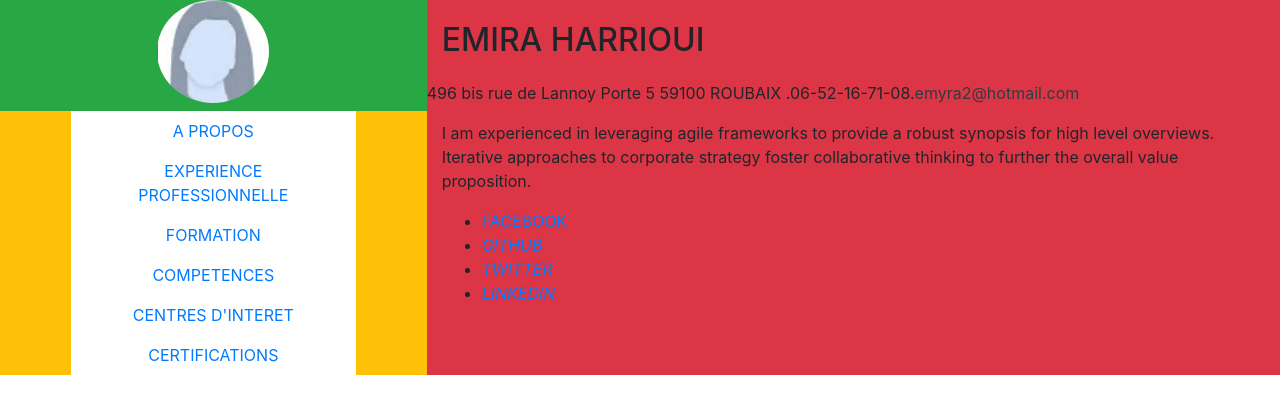
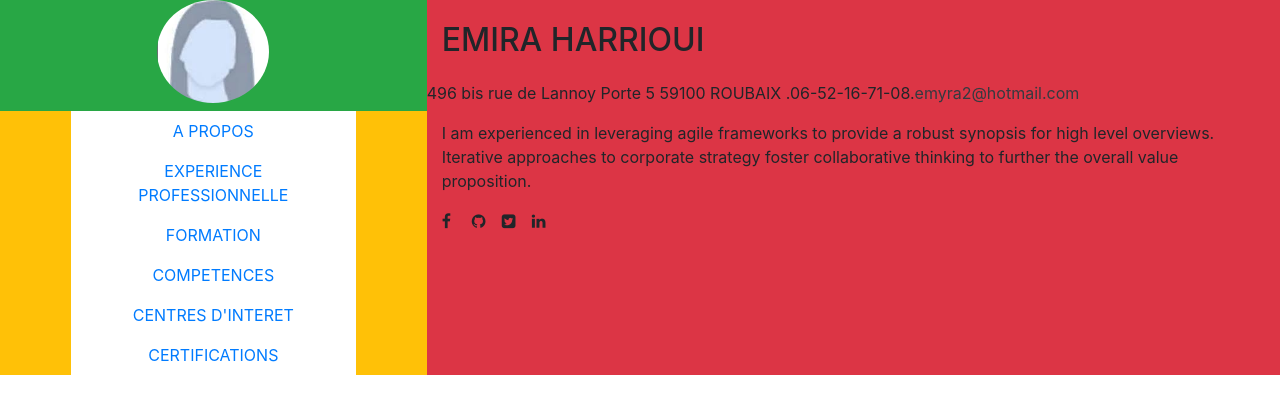
Before and after one commit to Emira-H/portfolio, a plain HTML site: page index.html in a window 1280 px wide. Drawn offline with nearby package versions, Linux system fonts and the light colour scheme.

Commit message:
add div socialNT icon row

```diff
--- a/index.html
+++ b/index.html
@@ -6,10 +6,9 @@
   <title></title>
   <meta name="description" content="">
   <meta name="viewport" content="width=device-width, initial-scale=1">
-
   <link rel="manifest" href="site.webmanifest">
   <link rel="apple-touch-icon" href="icon.png">
-  <!-- Place favicon.ico in the root directory -->
+  <link rel="stylesheet" href="https://cdnjs.cloudflare.com/ajax/libs/font-awesome/4.7.0/css/font-awesome.min.css">  <!-- Place favicon.ico in the root directory -->
   <link rel="stylesheet" href="https://stackpath.bootstrapcdn.com/bootstrap/4.4.1/css/bootstrap.min.css" integrity="sha384-Vkoo8x4CGsO3+Hhxv8T/Q5PaXtkKtu6ug5TOeNV6gBiFeWPGFN9MuhOf23Q9Ifjh" crossorigin="anonymous">
   <link rel="stylesheet" href="css/normalize.css">
   <link rel="stylesheet" href="css/main.css">
@@ -63,13 +62,33 @@
         <div class="">
           <p>I am experienced in leveraging agile frameworks to provide a robust synopsis for high level overviews. Iterative approaches to corporate strategy foster collaborative thinking to further the overall value proposition.</p>
         </div>
-        <div class="">
-          <ul>
-            <li><a href="https://www.facebook.com/NOM">FACEBOOK </a><i class="fa fa-facebook"</i></li>
-            <li><a href="https://www.github.com/NOM">GITHUB <i class="fa-github"</i></a></li>
-            <li><a href="https://www.twitter.com/NOM">TWITTER <i class="fa fa-twitter"</i></a></li>
-            <li><a href="https://www.linkedin.com/NOM">LINKEDIN <i class="fa fa-linkedin"</i></a></li>
-          </ul>
+        <div class="icons">
+          <div class="row">
+            <div class="col-4">
+              <div class="row">
+                <div class="icon_fb col-1">
+                  <a href="https://www.facebook.com/NOM"></a>
+                  <i class="fa fa-facebook"></i>
+                </div>
+                <div class="icon_git col-1">
+                  <a href="https://www.github.com/NOM"></a>
+                  <i class="fa fa-github"></i>
+                </div>
+                <div class="icon_twi col-1">
+                  <a href="https://www.twitter.com/NOM"></a>
+                  <i class="fa fa-twitter-square"></i>
+                </div>
+                <div class="icon_lkd col-1">
+                  <a href="https://www.linkedin.com/NOM"></a>
+                  <i class="fa fa-linkedin"></i>
+                </div>
+              </div>
+            </div>
+
+            </div>
+
+          </div>
+
         </div>
       </div>
     </section>
```
